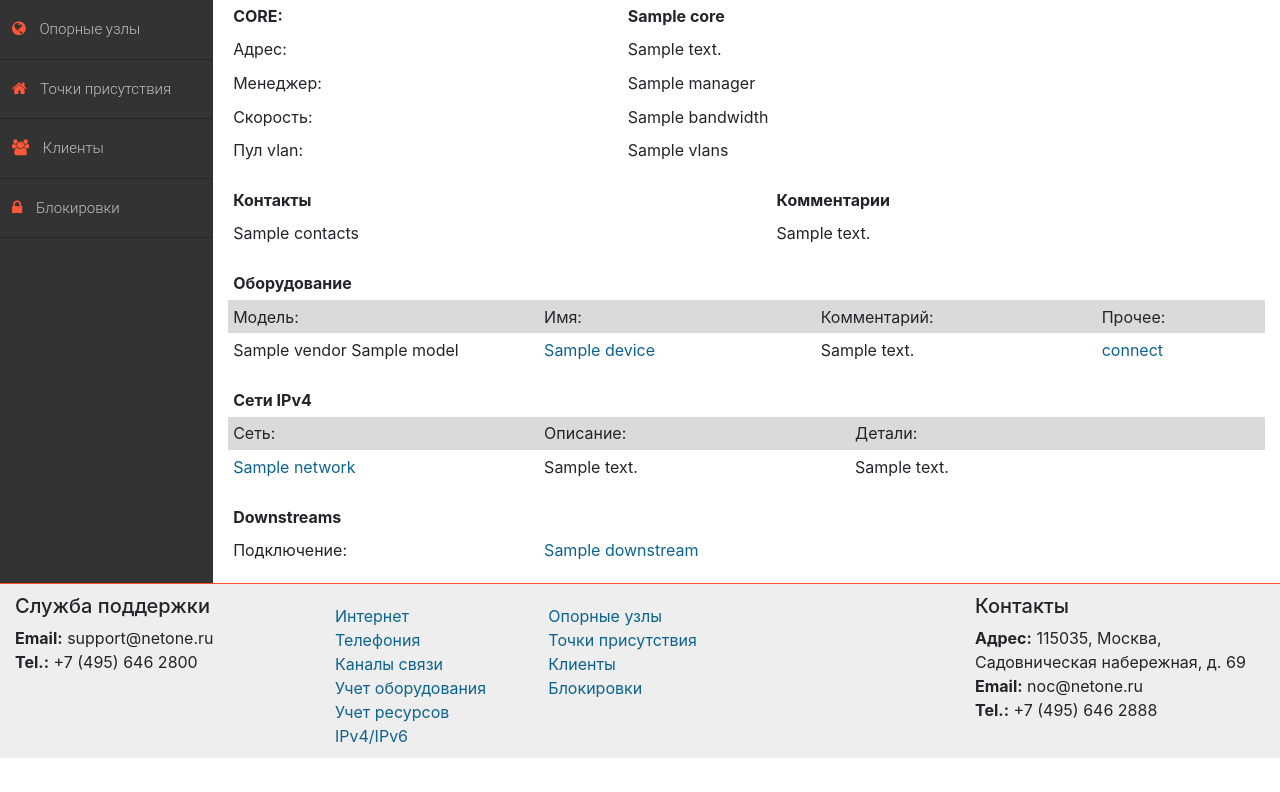
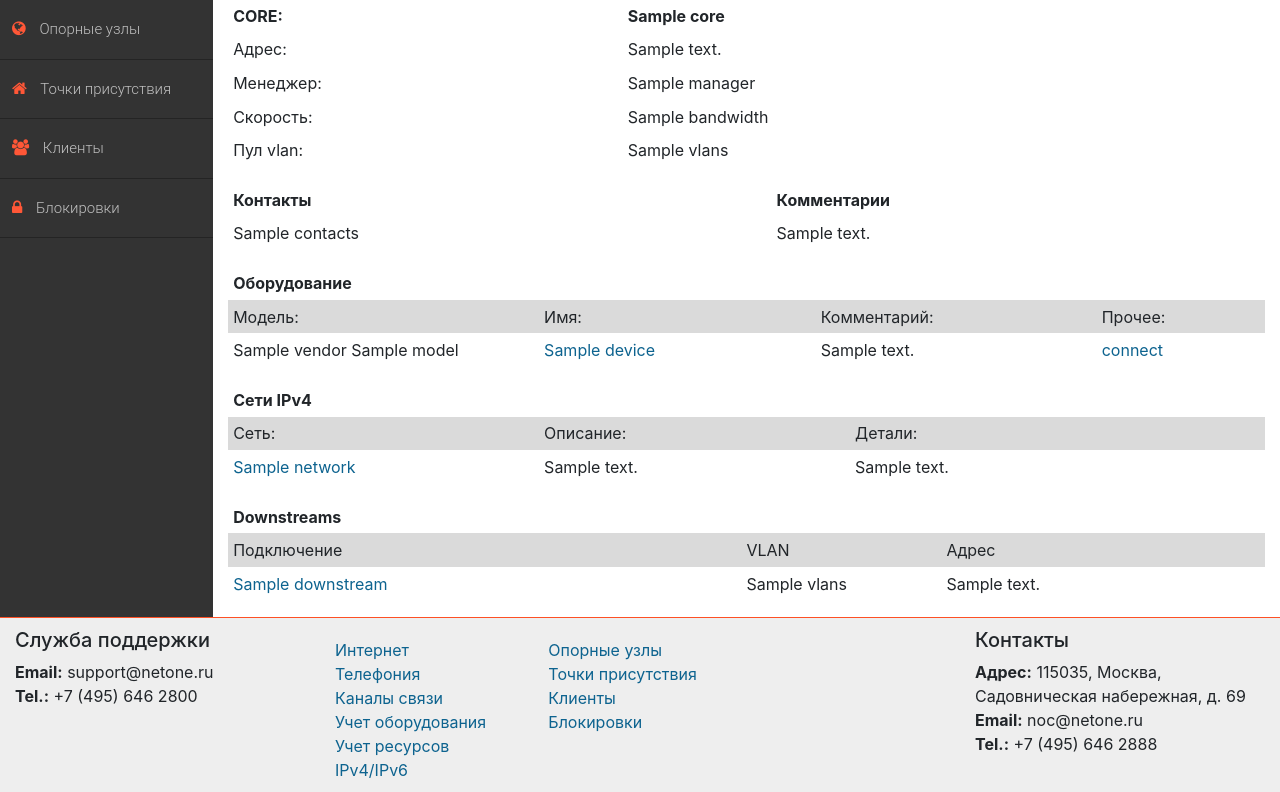
Before and after one commit to fmanokhin/noc-netone, a Django app: template inventory/templates/inventory/core_detail.html in a window 1280 px wide. Shown: the part 157-949 px from the top of the page. Before the commit the page ends 915 px from the top, so only its background shows below. Run offline with Django 3.2, Linux system fonts and the light colour scheme; the template is opened without the code that fills it: most values are stand-ins (such as "Sample title", 1, 10 or a date in 2020); some libraries are stand-ins or nearby versions.

Commit message:
Core detail page - Pops list modyfied

```diff
--- a/inventory/templates/inventory/core_detail.html
+++ b/inventory/templates/inventory/core_detail.html
@@ -131,6 +131,7 @@ function delconfirm() {
   <thead>
   <tr>
     <th>Downstreams</th>
+    <th></th>
     <th>
       {% if user.is_authenticated %}
         {% for group in  request.user.groups.all %}
@@ -142,10 +143,16 @@ function delconfirm() {
     </th>
   </tr>
   </thead>
+  <tr class="table-active">
+    <td>Подключение</td>
+    <td>VLAN</td>
+    <td>Адрес</td>
+  </tr>
   {% for i in downstream %}
   <tr>
-    <td width='30%'>Подключение:</td>
     <td><a href="{% url 'pop_detail' pk=i.pk %}">{{ i }}</a></td>
+    <td width="200px">{{ i.vlans|linebreaksbr }}</td>
+    <td>{{ i.address|linebreaksbr }}</td>
   </tr>
   {% endfor %}
 </table>
```
